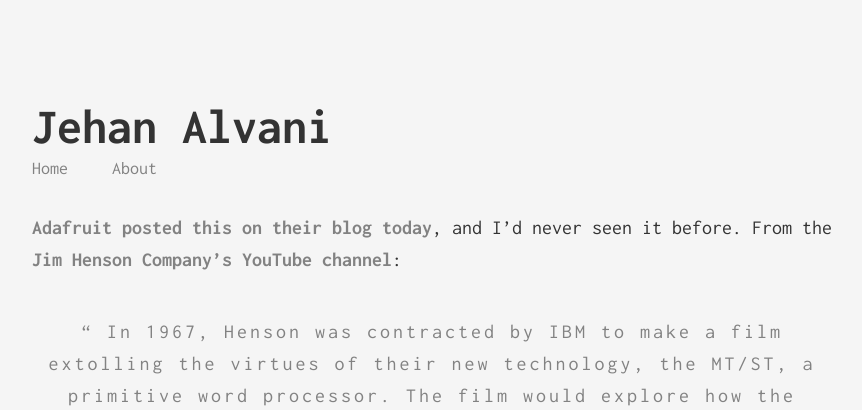
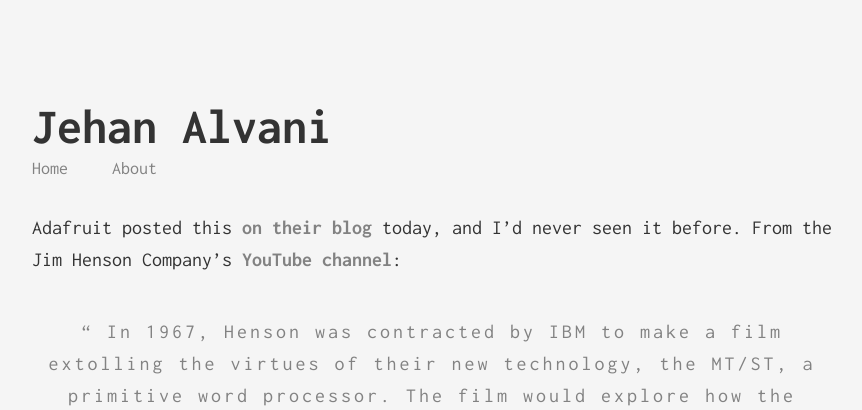
Before and after one commit to jehanalvani/jehanalvani.github.io, a Jekyll site: the page built from _posts/2017-11-29-jim-hensons-bizarre.md, in a window 1280 px wide. Shown: the top 410 px of the page, without its empty margins (208-1070 px from the left). Built offline with Jekyll 4.4.1, drawn with Linux system fonts in a browser that asks for light colours.

```diff
--- a/_posts/2017-11-29-jim-hensons-bizarre.md
+++ b/_posts/2017-11-29-jim-hensons-bizarre.md
@@ -6,8 +6,7 @@ date: 2017-11-29 13:54 -0800
 guid: http://jalvani.micro.blog/2017/11/29/jim-hensons-bizarre.html
 ---
 
-
-[Adafruit posted this on their blog today][adafruitjh], and I'd never seen it before. From the [Jim Henson Company’s YouTube channel][jh youtube]:
+Adafruit posted this [on their blog][adafruitjh] today, and I'd never seen it before. From the Jim Henson Company’s [YouTube channel][jh youtube]:
 
 >In 1967, Henson was contracted by IBM to make a film extolling the virtues of their new technology, the MT/ST, a primitive word processor. The film would explore how the MT/ST would help control the massive amount of documents generated by a typical business office. Paperwork Explosion, produced in October 1967, is a quick-cut montage of images and words illustrating the intensity and pace of modern business. Henson collaborated with Raymond Scott on the electronic sound track.
 
```
